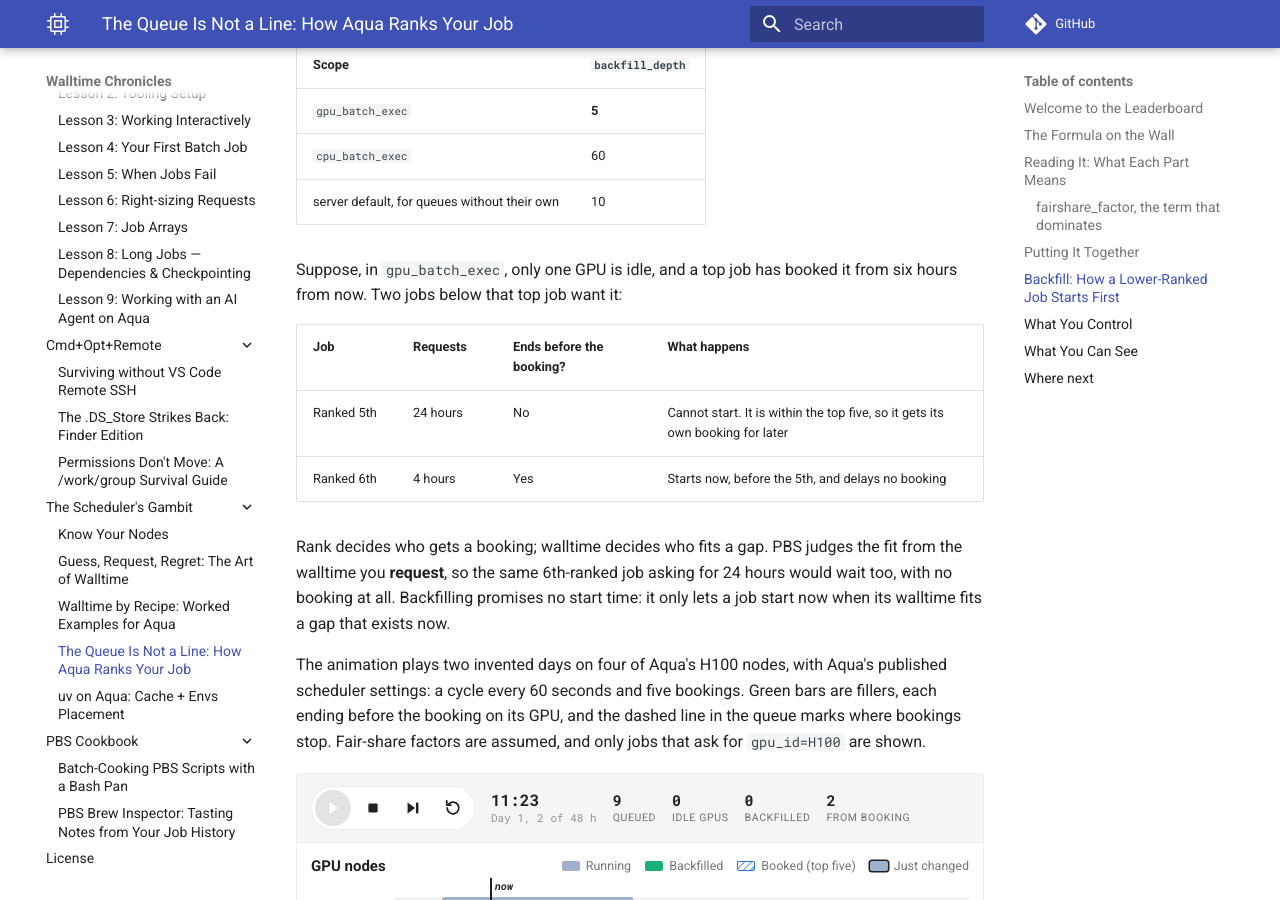
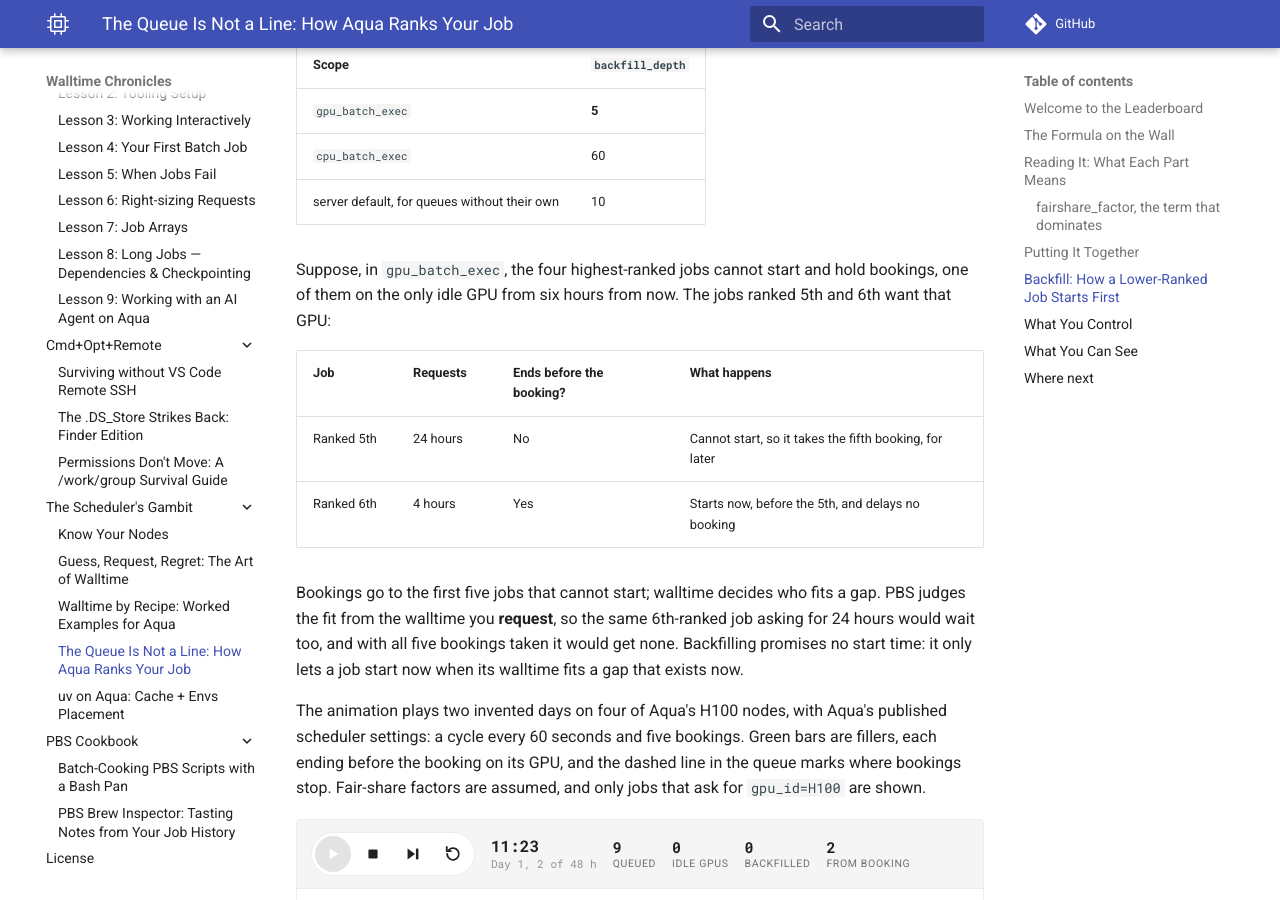
Before and after one commit to ZhipengHe/Walltime-Chronicles, an MkDocs documentation site: the page built from docs/scheduler/The-Queue-Is-Not-a-Line.md, in a window 1280 px wide and 900 px high, scrolled down 4865 px. Built offline with MkDocs 1.6.1 and Material for MkDocs 9.7.7, drawn with Linux system fonts in a browser that asks for light colours; comment, search, counter and statistics services are not loaded.

Commit message:
docs(scheduler): base the backfill example's bookings on jobs that cannot start
Bookings go to the first backfill_depth jobs that cannot start, not to absolute ranks. The example now states that the four highest-ranked jobs are blocked and hold bookings, so the 5th-ranked job takes the fifth booking and a 24-hour 6th-ranked job would get none.

Co-Authored-By: Claude Opus 5 (1M context) <noreply@anthropic.com>
Claude-Session: https://claude.ai/code/session_01NNtjAMqkmA6e9wEe3mcows

```diff
--- a/docs/scheduler/The-Queue-Is-Not-a-Line.md
+++ b/docs/scheduler/The-Queue-Is-Not-a-Line.md
@@ -100,14 +100,14 @@ How many jobs get a booking depends on the queue:
 | `cpu_batch_exec` | 60 |
 | server default, for queues without their own | 10 |
 
-Suppose, in `gpu_batch_exec`, only one GPU is idle, and a top job has booked it from six hours from now. Two jobs below that top job want it:
+Suppose, in `gpu_batch_exec`, the four highest-ranked jobs cannot start and hold bookings, one of them on the only idle GPU from six hours from now. The jobs ranked 5th and 6th want that GPU:
 
 | Job | Requests | Ends before the booking? | What happens |
 |---|---|---|---|
-| Ranked 5th | 24 hours | No | Cannot start. It is within the top five, so it gets its own booking for later |
+| Ranked 5th | 24 hours | No | Cannot start, so it takes the fifth booking, for later |
 | Ranked 6th | 4 hours | Yes | Starts now, before the 5th, and delays no booking |
 
-Rank decides who gets a booking; walltime decides who fits a gap. PBS judges the fit from the walltime you **request**, so the same 6th-ranked job asking for 24 hours would wait too, with no booking at all. Backfilling promises no start time: it only lets a job start now when its walltime fits a gap that exists now.
+Bookings go to the first five jobs that cannot start; walltime decides who fits a gap. PBS judges the fit from the walltime you **request**, so the same 6th-ranked job asking for 24 hours would wait too, and with all five bookings taken it would get none. Backfilling promises no start time: it only lets a job start now when its walltime fits a gap that exists now.
 
 The animation plays two invented days on four of Aqua's H100 nodes, with Aqua's published scheduler settings: a cycle every 60 seconds and five bookings. Green bars are fillers, each ending before the booking on its GPU, and the dashed line in the queue marks where bookings stop. Fair-share factors are assumed, and only jobs that ask for `gpu_id=H100` are shown.
 
```
